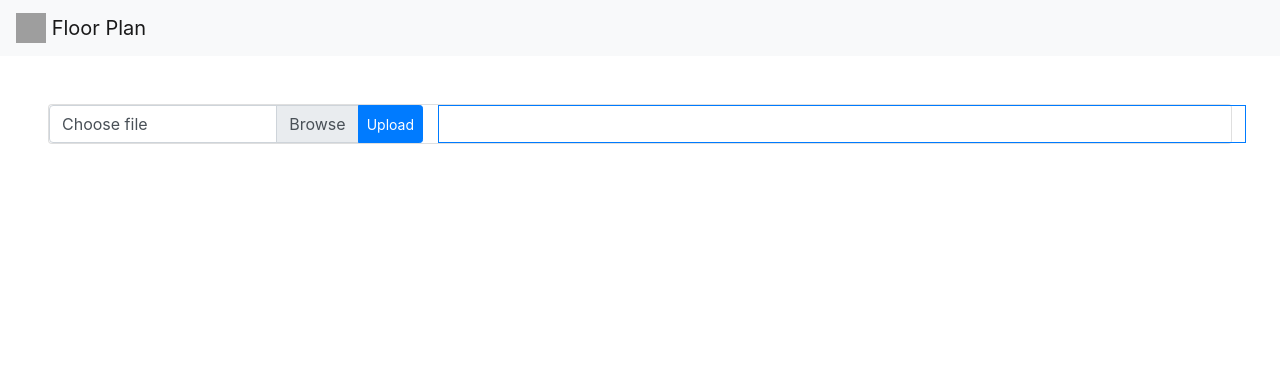
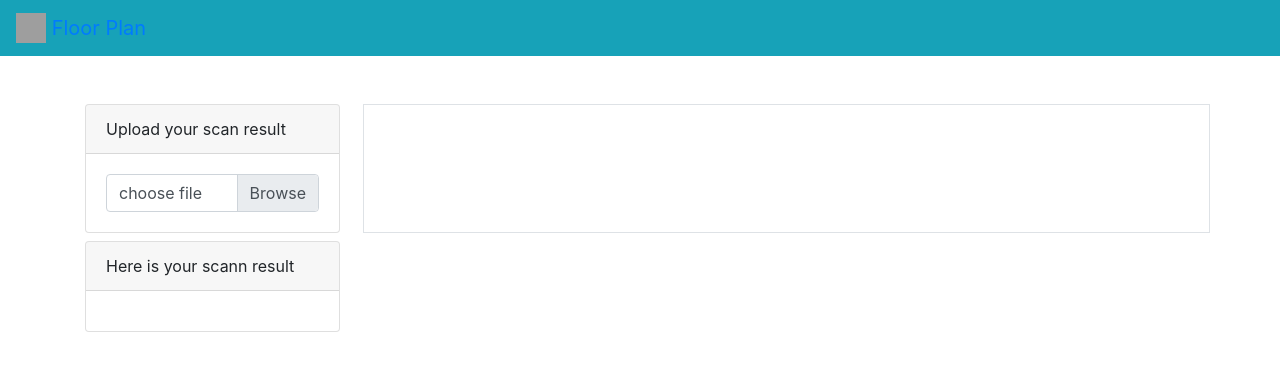
Before and after one commit to shahin4u000/floorplan-frontend, an Angular app: page / in a window 1280 px wide. Shown: the top 368 px of the page. Built offline with nearby package versions, Linux system fonts and the light colour scheme; grey boxes are pictures that could not be loaded.

Commit message:
layout created

```diff
--- a/angular.json
+++ b/angular.json
@@ -126,6 +126,10 @@
               "devServerTarget": "floor-plan:serve:production"
             }
           }
+        },
+        "deploy": {
+          "builder": "angular-cli-ghpages:deploy",
+          "options": {}
         }
       }
     }
--- a/package.json
+++ b/package.json
@@ -19,6 +19,7 @@
     "@angular/platform-browser": "~8.2.14",
     "@angular/platform-browser-dynamic": "~8.2.14",
     "@angular/router": "~8.2.14",
+    "angular-cli-ghpages": "^0.6.2",
     "bootstrap": "4.1.1",
     "ngx-bootstrap": "^5.3.2",
     "rxjs": "~6.4.0",
--- a/src/app/app.component.html
+++ b/src/app/app.component.html
@@ -1,29 +1,48 @@
-<nav class="navbar navbar-light bg-light">
-  <a class="navbar-brand" href="#">
+<nav class="navbar navbar-lightbg-primary bg-info ">
+  <a class="navbar-brand " href="#">
     <img src="/docs/4.0/assets/brand/bootstrap-solid.svg" width="30" height="30" class="d-inline-block align-top"
       alt="">
     Floor Plan
   </a>
 </nav>
 
-<div class="card m-5">
-  <div class="row row-5">
-    <div class="col-4">
-      <div class="input-group">
-        <div class="custom-file">
-          <input type="file" class="custom-file-input" id="inputGroupFile04" (change)="upload($event.target)">
-          <label class="custom-file-label" for="inputGroupFile04">Choose file</label>
+<div class="container ">
+  <div class="row mt-5 mb-2 ">
+    <div class="col-md-12 col-lg-3  ">
+      <div class="card fixedWidth">
+        <div class="card-header">
+          Upload your scan result
         </div>
-        <div class="input-group-append">
-          <button class="btn btn-outline-secondary" type="button" class="btn btn-primary btn-sm">Upload </button>
+        <div class="card-body">
+          <div class="input-group">
+            <div class="custom-file">
+              <input type="file" class="custom-file-input" id="inputGroupFile04" (change)="upload($event.target)">
+              <label class="custom-file-label" for="inputGroupFile04">{{fileName}}</label>
+            </div>
+
+          </div>
         </div>
       </div>
     </div>
 
-    <div class="col-8 border border-primary" >
-      {{csvContent}}
+    <div class="col border ml-2">
 
     </div>
+  </div>
 
+  <div class="row row-5">
+    <div class="col-3">
+
+      <div class="card">
+        <div class="card-header">
+          Here is your scann result
+        </div>
+        <div class="card-body">
+          <div class="overflow-scroll">
+            {{csvContent}}
+          </div>
+        </div>
+      </div>
+    </div>
   </div>
 </div>
--- a/src/app/app.component.ts
+++ b/src/app/app.component.ts
@@ -11,6 +11,7 @@ import { Component } from '@angular/core';
 export class AppComponent {
   fileToUpload: File = null;
   title = 'floor-plan';
+  fileName:string = "choose file";
   csvContent;
 
 
```
Also changed, not shown: 1 other file (tests, documents, lock files or other folders).
